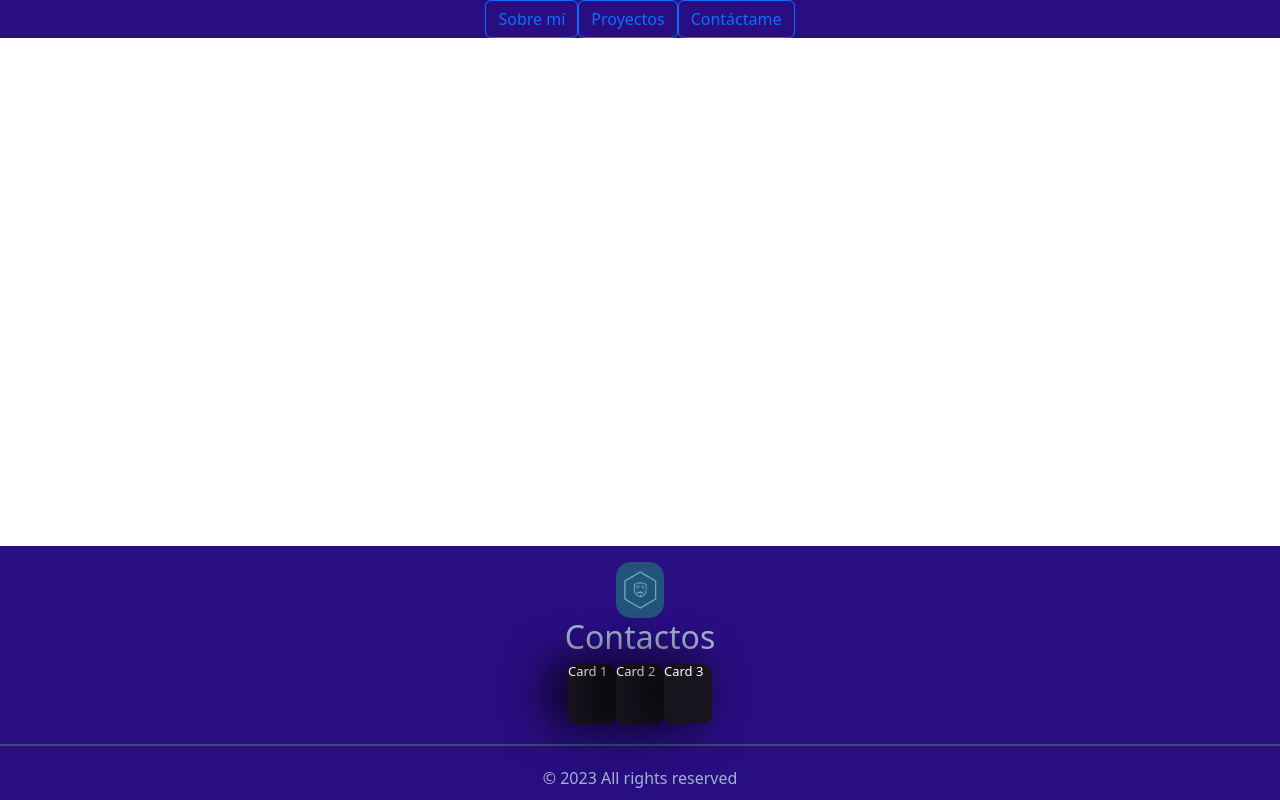
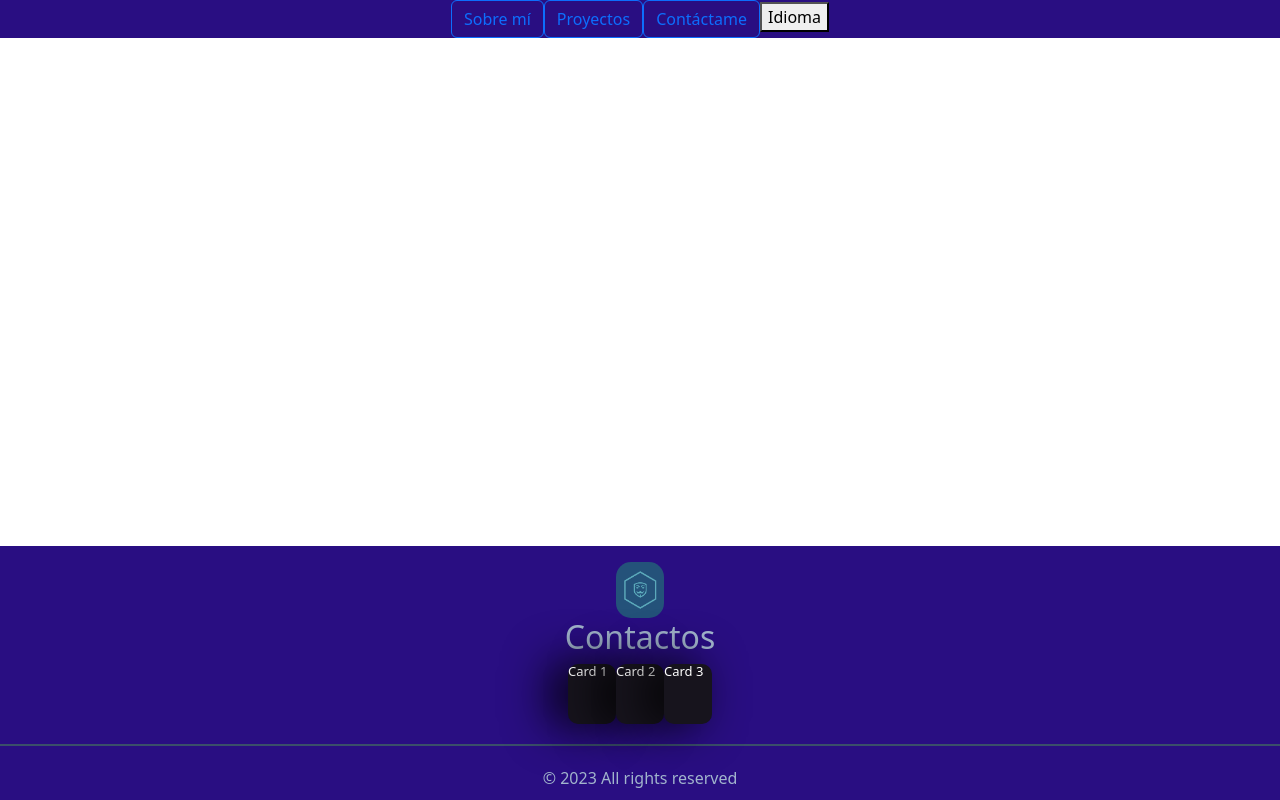
Before and after one commit to JorgeSalazarMaceda/portfolio, a React (Create React App) app: page / in a window 1280 px wide. Built offline with nearby package versions, Linux system fonts and the light colour scheme.

Commit message:
new language button

```diff
--- a/src/Components/ContentArea.js
+++ b/src/Components/ContentArea.js
@@ -1,16 +1,24 @@
+import React, { useState } from 'react'; // Importa useState
 import Encabezado from './Header'
 import '../Style/header.css'
 import Footer from './Footer'
 
 const ContentArea = () => {
 
-    const settings = {
-        language: "es" // Puedes cambiarlo según el idioma seleccionado
-    }
+    const [language, setLanguage] = useState('es'); // Estado para almacenar el idioma
+
+    // Función para cambiar el idioma
+    const changeLanguage = (newLanguage) => {
+        setLanguage(newLanguage);
+    };
+
+    // const settings = {
+    //     language: "es" // Puedes cambiarlo según el idioma seleccionado
+    // }
 
     return (
         <div>
-            <Encabezado settings={settings}></Encabezado>
+            <Encabezado settings={{language, changeLanguage}}></Encabezado>
             <Footer></Footer>
         </div>
 
--- a/src/Components/Header.js
+++ b/src/Components/Header.js
@@ -1,6 +1,7 @@
 import "../Style/header.css";
 import CustomButton from './Button';
 import translations from '../strings/StringStorage.json'
+import LanguageDropDown from "./LanguageDropDown";
 
 const Encabezado = (props) => {
 
@@ -11,6 +12,7 @@ const Encabezado = (props) => {
                 <CustomButton >{translations.language_strings[props.settings.language]["sobre_mi"]}</CustomButton >
                 <CustomButton>{translations.language_strings[props.settings.language]["proyectos"]}</CustomButton>
                 <CustomButton>{translations.language_strings[props.settings.language]["contacto"]}</CustomButton>
+                <LanguageDropDown>{translations.language_strings[props.settings.language]["idioma"]}</LanguageDropDown>
             </header>
         </div>
     )
--- /dev/null
+++ b/src/Components/LanguageDropDown.js
@@ -0,0 +1,15 @@
+
+
+const LanguageDropDown = (props) => {
+
+    const clickHandle = () => {
+        const newLanguage = props.settings.language === 'es' ? 'en' : 'es';
+        props.settings.changeLanguage(newLanguage);
+    };
+
+    return (
+        <button onClick={clickHandle}>{props.children}</button>
+    )
+}
+
+export default LanguageDropDown
--- a/src/strings/StringStorage.json
+++ b/src/strings/StringStorage.json
@@ -4,12 +4,14 @@
         "es": {
             "sobre_mi": "Sobre mí",
             "proyectos": "Proyectos",
-            "contacto": "Contáctame"
+            "contacto": "Contáctame",
+            "idioma": "Idioma"
         },
         "en": {
             "sobre_mi": "About me",
             "proyectos": "Projects",
-            "contacto": "Contact me"
+            "contacto": "Contact me",
+            "idioma": "Language"
         }
     }
 }
```
Also changed, not shown: src/Components/Button.js (+4 -3 lines).
